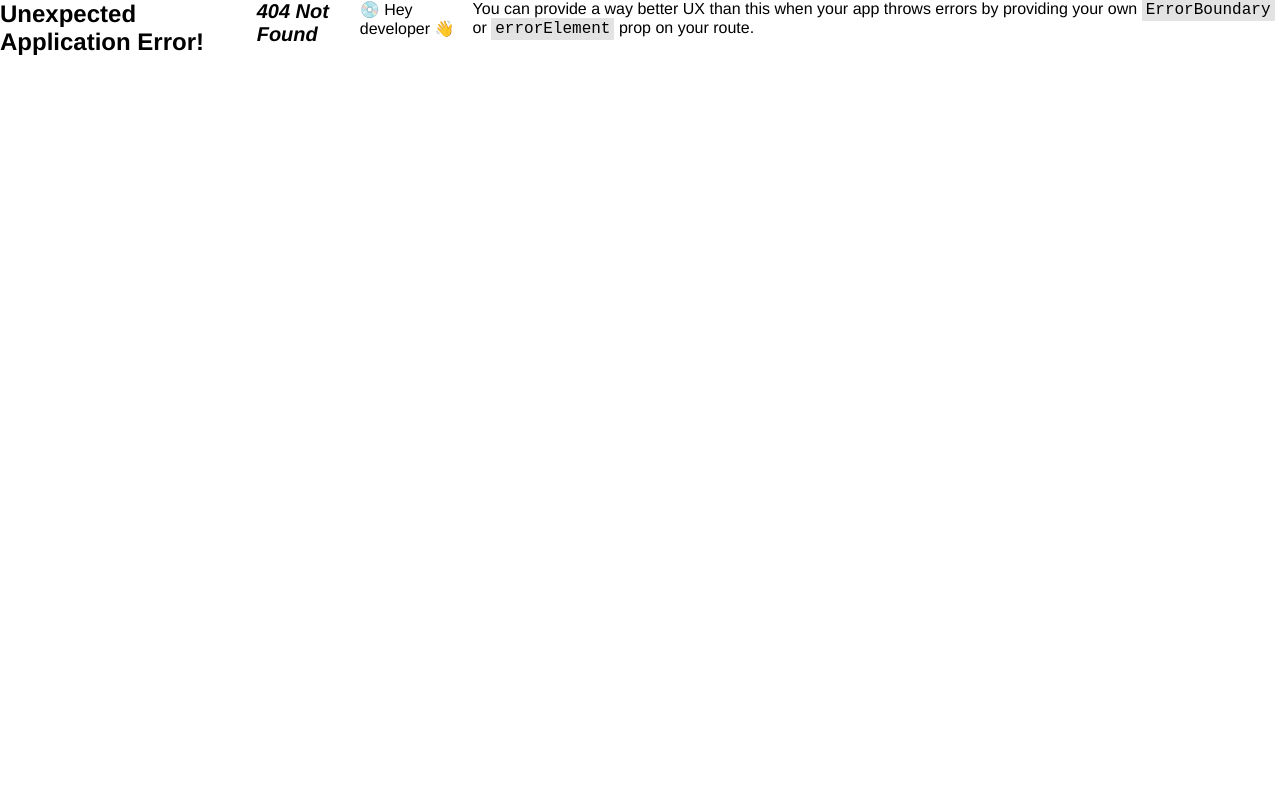
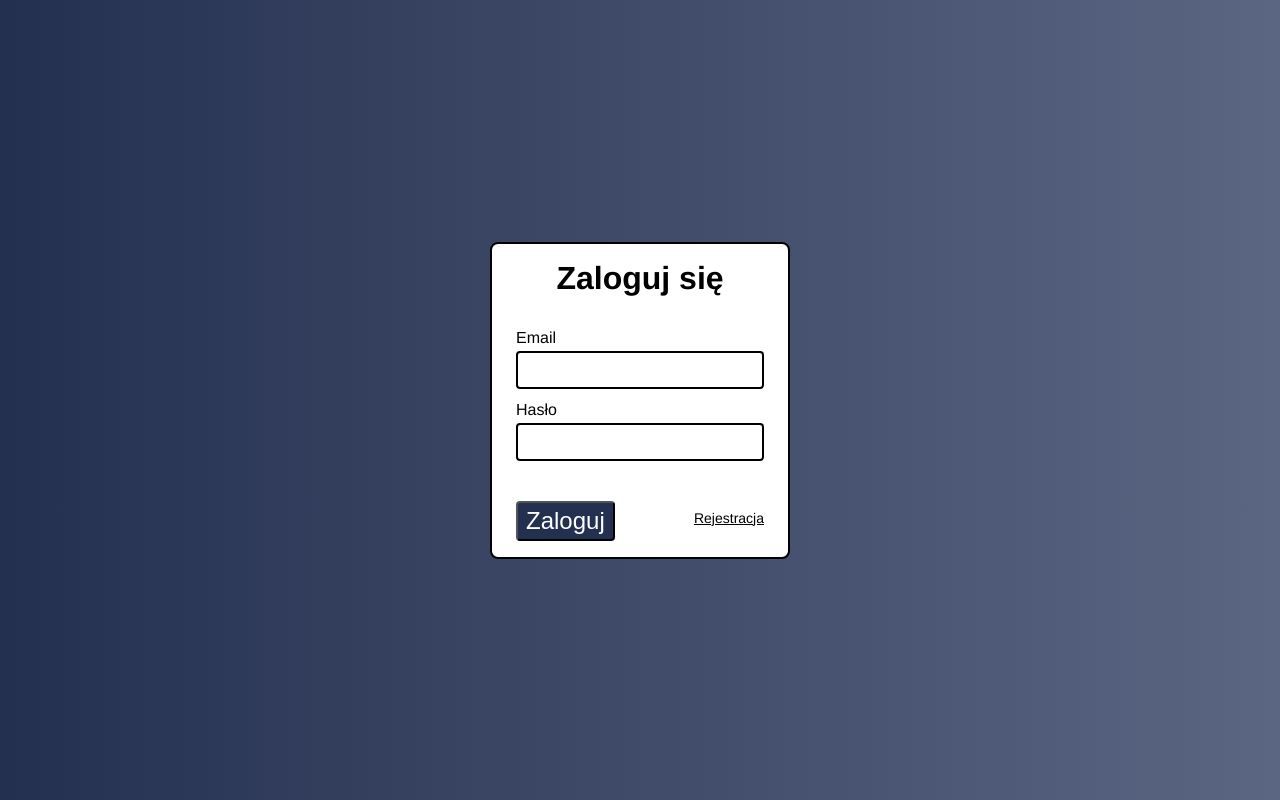
Before and after one commit to MateuszRumin/CRM_system_04-08_24, a React (Vite) app in the folder client/: page /login in a window 1280 px wide. Before the commit this address had no page. Built offline with nearby package versions, Linux system fonts and the light colour scheme.

Commit message:
add basic login

```diff
--- a/client/package.json
+++ b/client/package.json
@@ -12,6 +12,7 @@
   "dependencies": {
     "react": "^18.3.1",
     "react-dom": "^18.3.1",
+    "react-hook-form": "^7.52.0",
     "react-router-dom": "^6.23.1"
   },
   "devDependencies": {
--- a/client/src/components/ButtonTopBar/ButtonTopBar.tsx
+++ b/client/src/components/ButtonTopBar/ButtonTopBar.tsx
@@ -1,11 +1,23 @@
+import { NavLink } from 'react-router-dom'
 import styles from './ButtonTopBar.module.css'
 interface ButtonTopBarProps {
 	src: string
 	alt: string
+	path: string
 	onClick: () => void
 }
 
-export const ButtonTopBar = ({ src, alt, onClick }: ButtonTopBarProps) => {
+export const ButtonTopBar = ({ src, alt, path = '', onClick }: ButtonTopBarProps) => {
+	if (path !== '') {
+		return (
+			<NavLink to={path}>
+				<button onClick={onClick} className={styles.buttontopbar}>
+					<img src={src} alt={alt} />
+				</button>
+			</NavLink>
+		)
+	}
+
 	return (
 		<>
 			<button onClick={onClick} className={styles.buttontopbar}>
--- /dev/null
+++ b/client/src/components/Login/Login.module.css
@@ -0,0 +1,74 @@
+.loginContainer {
+	background-image: linear-gradient(to right, #24304f, #5b6683);
+	width: 100%;
+	height: 100vh;
+	display: flex;
+	justify-content: center;
+	align-items: center;
+}
+.login {
+	min-width: 300px;
+	min-height: 300px;
+	background-color: #ffffff;
+	display: flex;
+	flex-direction: column;
+	border: solid 2px;
+	padding: 16px 24px;
+	border-radius: 8px;
+	font-weight: 500;
+}
+.login h1 {
+	text-align: center;
+	margin-bottom: 20px;
+}
+.login label {
+	display: block;
+	margin: 12px 0 4px;
+}
+.login input:not([type='checkbox']) {
+	display: block;
+	width: 100%;
+	padding: 8px;
+	font-size: 16px;
+	border-radius: 4px;
+	border: solid 2px;
+}
+.login form span {
+	display: block;
+	font-size: 14px;
+	margin-bottom: 6px;
+}
+.login button {
+	background: #24304f;
+	border-radius: 4px;
+	padding: 4px 8px;
+	font-size: 24px;
+	cursor: pointer;
+
+	transition: background 0.3s, color 0.3s;
+	color: #ffffff;
+}
+.login button:hover {
+	background: #ffffff;
+	color: #000000;
+}
+
+.error {
+	font-size: 14px;
+	margin: 4px 0;
+	color: #c31919;
+}
+.buttonForm {
+	display: flex;
+	margin-top: 40px;
+	justify-content: space-between;
+    align-items: center;
+}
+.buttonForm span {
+    text-decoration: underline;
+    cursor: pointer;
+    transition: color .3s;
+}
+.buttonForm span:hover{
+color: #888888;
+}
--- /dev/null
+++ b/client/src/components/Login/Login.tsx
@@ -0,0 +1,72 @@
+import styles from './Login.module.css'
+import { useState } from 'react'
+
+export const Login: React.FC = () => {
+	const [isRegister, setIsRegister] = useState<boolean>(false)
+	const [email, setEmail] = useState<string>('')
+	const [password, setPassword] = useState<string>('')
+
+	const [emailError, setEmailError] = useState<string>('')
+	const [passwordError, setPasswordError] = useState<string>('')
+
+	const validateEmail = (email: string): boolean => {
+		const regExp =
+			/^(([^<>()[\]\\.,;:\s@\"]+(\.[^<>()[\]\\.,;:\s@\"]+)*)|(\".+\"))@((\[[0-9]{1,3}\.[0-9]{1,3}\.[0-9]{1,3}\.[0-9]{1,3}\])|(([a-zA-Z\-0-9]+\.)+[a-zA-Z]{2,}))$/
+		return regExp.test(String(email).toLowerCase())
+	}
+
+	const validatePassword = (password: string): boolean => {
+		return password.length >= 8
+	}
+
+	const handleSubmit = (e: React.FormEvent<HTMLFormElement>): void => {
+		e.preventDefault()
+		let isValid = true
+
+		if (!validateEmail(email)) {
+			setEmailError('Zły adres email')
+			isValid = false
+		} else {
+			setEmailError('')
+		}
+
+		if (!validatePassword(password)) {
+			setPasswordError('Hasło musi mieć 8 znaków ')
+			isValid = false
+		} else {
+			setPasswordError('')
+		}
+
+		if (isValid) {
+			console.log('Wysłano', { email, password, register: isRegister })
+		}
+	}
+
+	const handleChangePanel = (): void => {
+		setIsRegister(prev => !prev)
+		setPassword('')
+		setEmail('')
+		setEmailError('')
+		setPasswordError('')
+	}
+	return (
+		<section className={styles.loginContainer}>
+			<div className={styles.login}>
+				<h1>{isRegister ? 'Zarejestruj sie' : 'Zaloguj się'}</h1>
+				<form onSubmit={handleSubmit}>
+					<label htmlFor="email">Email</label>
+					<input type="email" id="email" value={email} onChange={e => setEmail(e.target.value)} />
+					{emailError && <p className={styles.error}>{emailError}</p>}
+
+					<label htmlFor="password">Hasło</label>
+					<input type="password" id="password" value={password} onChange={e => setPassword(e.target.value)} />
+					{passwordError && <p className={styles.error}>{passwordError}</p>}
+					<section className={styles.buttonForm}>
+						<button type="submit">{isRegister ? 'Zarejestruj' : 'Zaloguj'}</button>
+						<span onClick={handleChangePanel}>{isRegister ? 'Zaloguj' : 'Rejestracja'}</span>
+					</section>
+				</form>
+			</div>
+		</section>
+	)
+}
--- a/client/src/components/Logo/Logo.tsx
+++ b/client/src/components/Logo/Logo.tsx
@@ -1,10 +1,13 @@
+import { Link } from 'react-router-dom'
 import styles from './Logo.module.css'
 
 export const Logo = () => {
 	return (
 		<>
 			<div className={styles.logo}>
-				<img src="/logo/logo.svg" alt="Logo firmy, składające się z ikony oraz nazwy firmy" />
+				<Link to="/">
+					<img src="/logo/logo.svg" alt="Logo firmy, składające się z ikony oraz nazwy firmy" />
+				</Link>
 			</div>
 		</>
 	)
--- a/client/src/components/Logout/Logout.tsx
+++ b/client/src/components/Logout/Logout.tsx
@@ -3,7 +3,7 @@ import logOut from '../../assets/TopBarIcons/log-out.svg'
 export const Logout = () => {
 	return (
 		<>
-			<ButtonTopBar src={logOut} alt="ikona wylogowania" onClick={() => console.log('LogOut')} />
+			<ButtonTopBar path='login' src={logOut} alt="ikona wylogowania" onClick={() => console.log('LogOut')} />
 		</>
 	)
 }
--- a/client/src/main.tsx
+++ b/client/src/main.tsx
@@ -13,6 +13,8 @@ import { Uprawnienia } from './views/Uprawnienia/Uprawnienia.tsx'
 import { Klienci } from './views/Klienci/Klienci.tsx'
 import { StronaGlowna } from './views/StronaGlowna/StronaGlowna.tsx'
 import { Layout } from './components/Layout/Layout.tsx'
+import { Logowanie } from './views/Logowanie/Logowanie.tsx'
+
 
 const router = createBrowserRouter([
 	{
@@ -59,6 +61,10 @@ const router = createBrowserRouter([
 			},
 		],
 	},
+	{
+		path: '/login',
+		element: <Logowanie />,
+	},
 ])
 
 ReactDOM.createRoot(document.getElementById('root')!).render(
--- /dev/null
+++ b/client/src/views/Logowanie/Logowanie.tsx
@@ -0,0 +1,11 @@
+import { Login } from '../../components/Login/Login'
+
+export const Logowanie: React.FC = () => {
+	return (
+		<>
+			<Login />
+
+
+		</>
+	)
+}
```
Also changed, not shown: client/src/views/Logowanie/Logowanie.module.css (added), 1 other file (tests, documents, lock files or other folders).
